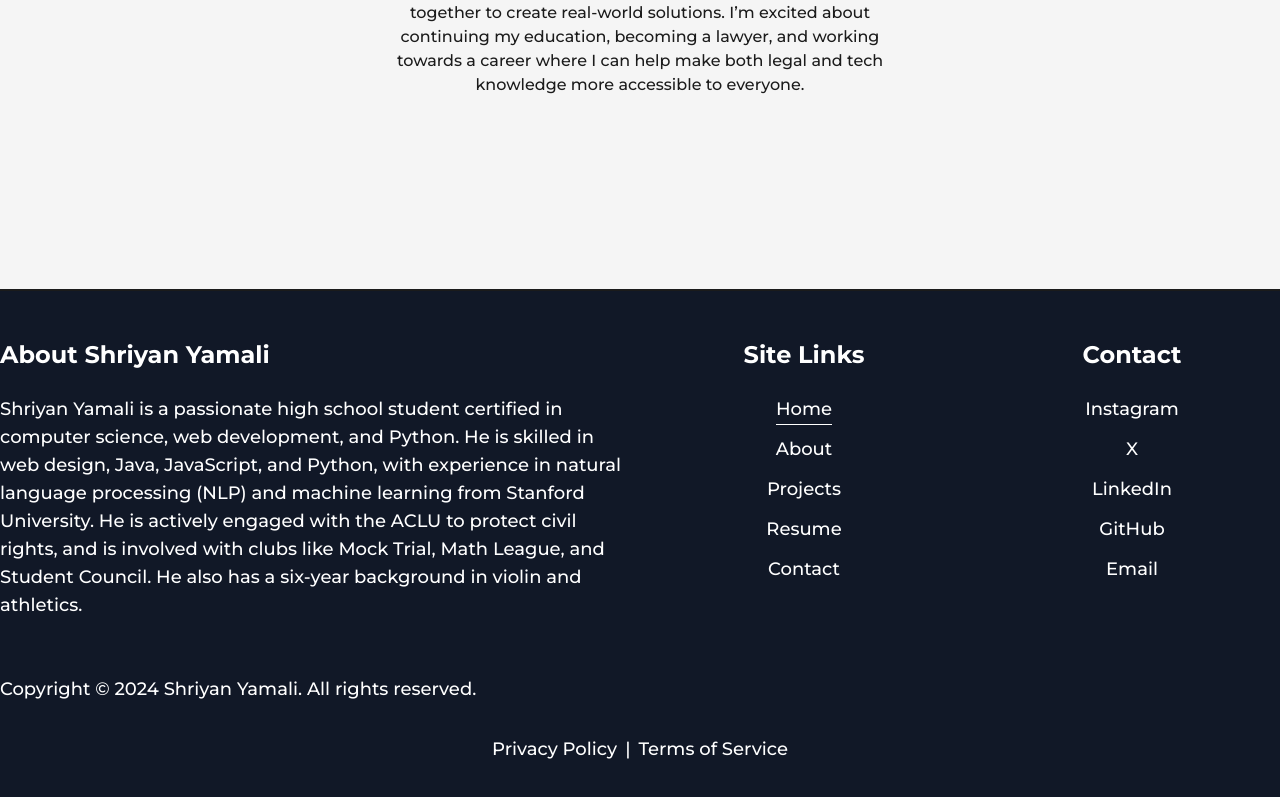
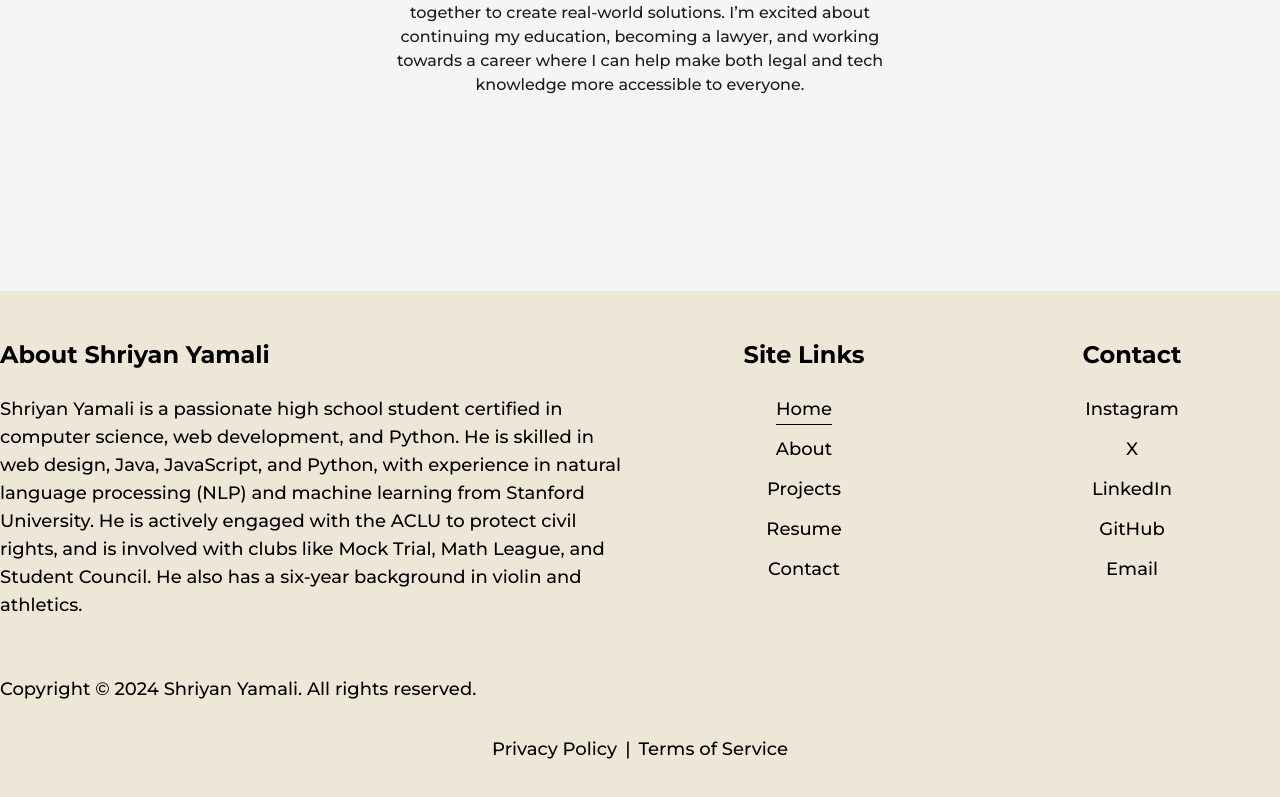
Before and after one commit to shriyanyamali/portfolio-v2, a Next.js app: page / in a window 1280 px wide. Shown: the part 1147-1944 px from the top of the page. Built offline with nearby package versions, Linux system fonts and the light colour scheme.

Commit message:
added light theme to footer

```diff
--- a/src/components/Footer.js
+++ b/src/components/Footer.js
@@ -15,7 +15,7 @@ const CustomLink = ({ href, title, className = "", target }) => {
     >
       {title}
       <span
-        className={`h-[1px] inline-block bg-white
+        className={`h-[1px] inline-block bg-black dark:bg-white
                 absolute left-0 -bottom-0.5
                 group-hover:w-full transition-[width] ease duration-300
                 ${router.asPath === href ? "w-full" : "w-0"}
@@ -48,7 +48,7 @@ const Footer = () => {
   }, []);
 
   return (
-    <footer className="relative w-full border-t-2 border-solid border-dark font-medium text-lg bg-gray-900 text-white">
+    <footer className="relative w-full border-t-2 border-solid border-light dark:border-dark font-medium text-lg bg-lightBeige dark:bg-gray-900 text-black dark:text-white">
       <div className="max-w-screen-xl mx-auto py-12 grid grid-cols-4 gap-8 text-center lg:grid-cols-1 lg:flex lg:flex-col">
         <div className="col-span-2 flex flex-col items-center text-left xtl:ml-12 lg:!mr-9">
           <div className="items-start">
@@ -76,35 +76,35 @@ const Footer = () => {
               <CustomLink
                 href="/"
                 title="Home"
-                className="hover:text-gray-400"
+                className="hover:text-brownBeige hover:dark:text-gray-400"
               />
             </li>
             <li>
               <CustomLink
                 href="/about"
                 title="About"
-                className="hover:text-gray-400"
+                className="hover:text-brownBeige hover:dark:text-gray-400"
               />
             </li>
             <li>
               <CustomLink
                 href="/projects"
                 title="Projects"
-                className="hover:text-gray-400"
+                className="hover:text-brownBeige hover:dark:text-gray-400"
               />
             </li>
             <li>
               <CustomLink
                 href="/resume"
                 title="Resume"
-                className="hover:text-gray-400"
+                className="hover:text-brownBeige hover:dark:text-gray-400"
               />
             </li>
             <li>
               <CustomLink
                 href="/contact"
                 title="Contact"
-                className="hover:text-gray-400"
+                className="hover:text-brownBeige hover:dark:text-gray-400"
               />
             </li>
           </ul>
@@ -119,7 +119,7 @@ const Footer = () => {
                 href="https://www.instagram.com/_shriyanyamali/"
                 title="Instagram"
                 target="_blank"
-                className="hover:text-gray-400"
+                className="hover:text-brownBeige hover:dark:text-gray-400"
               />
             </li>
             <li>
@@ -127,7 +127,7 @@ const Footer = () => {
                 href="https://x.com/Shriyan_Y"
                 title="X"
                 target="_blank"
-                className="hover:text-gray-400"
+                className="hover:text-brownBeige hover:dark:text-gray-400"
               />
             </li>
             <li>
@@ -135,7 +135,7 @@ const Footer = () => {
                 href="https://www.linkedin.com/in/shriyan-yamali/"
                 title="LinkedIn"
                 target="_blank"
-                className="hover:text-gray-400"
+                className="hover:text-brownBeige hover:dark:text-gray-400"
               />
             </li>
             <li>
@@ -143,7 +143,7 @@ const Footer = () => {
                 href="https://github.com/ShriyanYamali"
                 title="GitHub"
                 target="_blank"
-                className="hover:text-gray-400"
+                className="hover:text-brownBeige hover:dark:text-gray-400"
               />
             </li>
             <li>
@@ -151,7 +151,7 @@ const Footer = () => {
                 href="mailto:srujanshriyan@gmail.com"
                 title="Email"
                 target="_blank"
-                className="hover:text-gray-400"
+                className="hover:text-brownBeige hover:dark:text-gray-400"
               />
             </li>
           </ul>
@@ -168,13 +168,13 @@ const Footer = () => {
             <CustomLink
               href="/privacy"
               title="Privacy Policy"
-              className="hover:text-gray-400"
+              className="hover:text-brownBeige hover:dark:text-gray-400"
             />
             <span className="mx-2">|</span>
             <CustomLink
               href="/terms"
               title="Terms of Service"
-              className="hover:text-gray-400"
+              className="hover:text-brownBeige hover:dark:text-gray-400"
             />
           </div>
         </div>
@@ -183,7 +183,8 @@ const Footer = () => {
       {/* Scroll to Top Button */}
       <button
         onClick={scrollToTop}
-        className={`fixed bottom-4 right-6 p-4 lg:p-3 rounded-full bg-gray-700 text-white shadow-lg hover:bg-gray-600 transform transition-transform duration-300 ${
+        className={`fixed bottom-4 right-6 p-4 lg:p-3 rounded-full bg-beige dark:bg-gray-700 text-dark dark:text-light shadow-lg
+          hover:bg-darkBeige hover:dark:bg-gray-600 transform transition-transform duration-300 ${
           isVisible ? "translate-y-0 opacity-80" : "translate-y-20 opacity-0"
         }`}
         aria-label="Scroll to top"
--- a/tailwind.config.js
+++ b/tailwind.config.js
@@ -19,6 +19,10 @@ module.exports = {
         light: "#f5f5f5",
         primary: "#B63E96",
         primaryDark: "#58E6D9",
+        beige: "#c8beae",
+        lightBeige: "#eee7d8",
+        darkBeige: "#b4aa9c",
+        brownBeige: "#635c50",
       },
       screens: {
         "2xl": { max: "1535px" },
```
Also changed, not shown: 1 other file (tests, documents, lock files or other folders).
